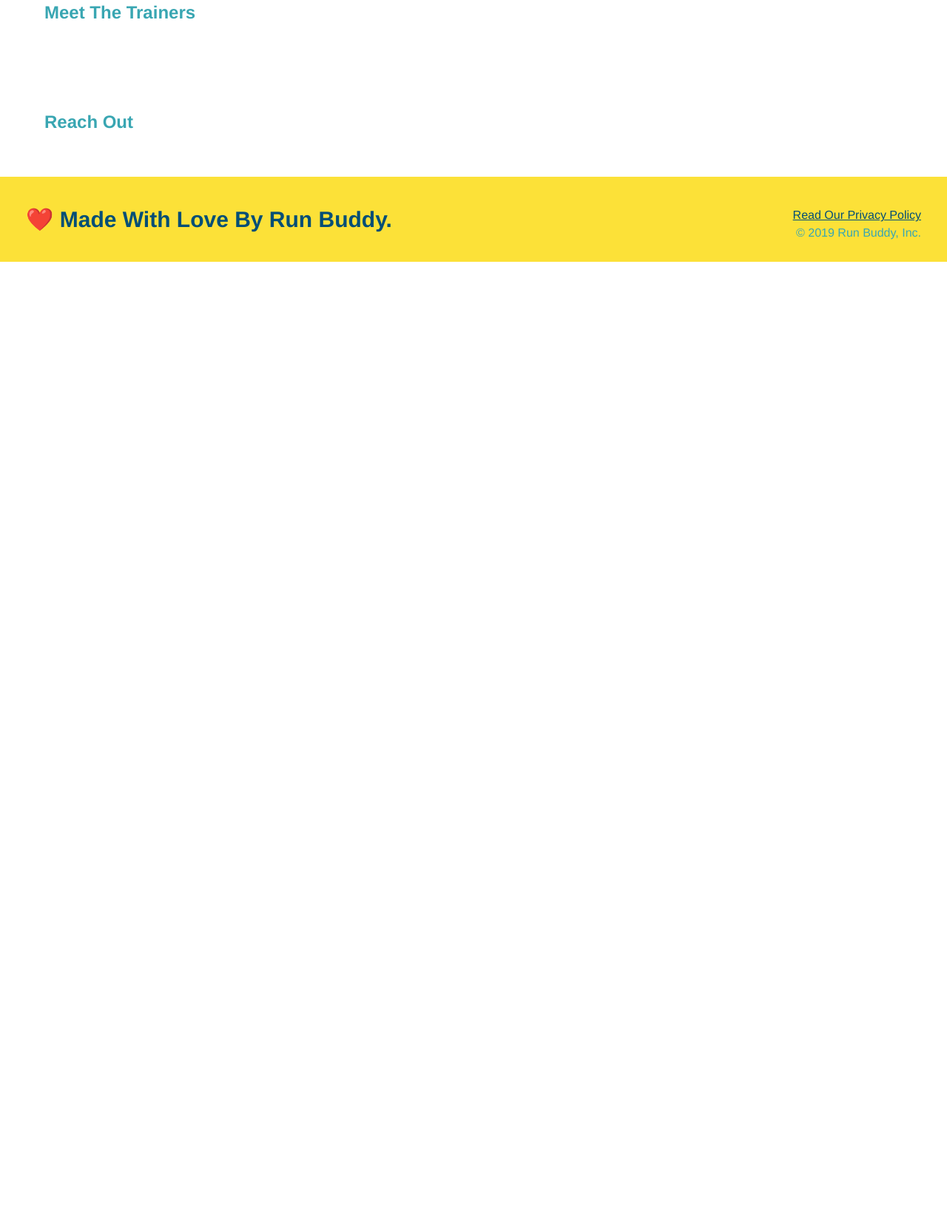
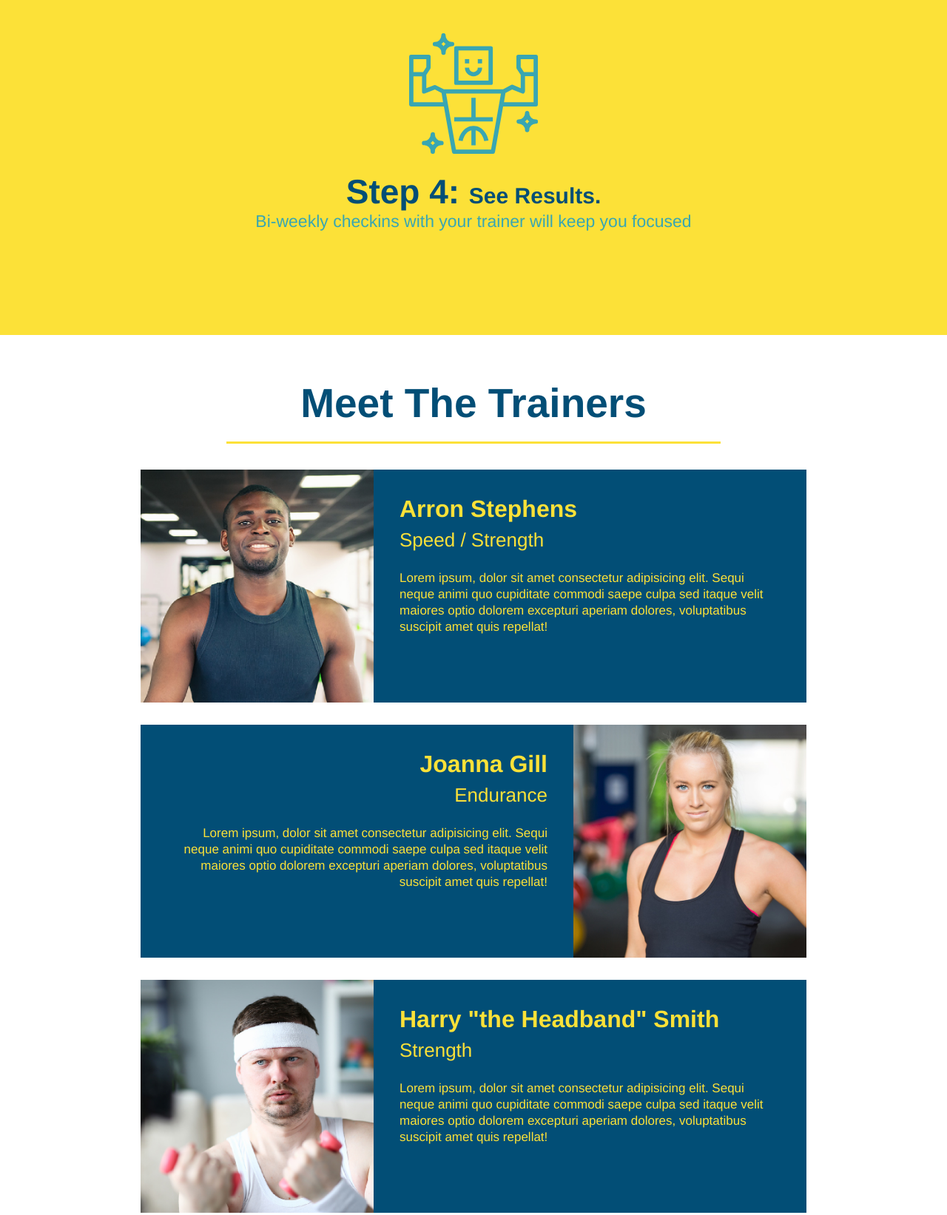
Before and after one commit to UlisesRosas/run-budd, a plain HTML site: page index.html in a window 1280 px wide. Shown: the part 2277-3920 px from the top of the page at 74% size. Before the commit the page ends 2631 px from the top, so only its background shows below. Drawn offline with Linux system fonts and the light colour scheme.

Commit message:
used article to create new sections for 3 tainers and styled them

```diff
--- a/assets/css/style.css
+++ b/assets/css/style.css
@@ -220,3 +220,55 @@ section {
 .steps span {
   font-size: 30px;
 }
+
+/* styling the "Meet the trainers section" */
+.trainers {
+  text-align: center;
+}
+
+/* styles the article element inside of the section */
+.trainer {
+  width: 900px;
+  margin: 0 auto 30px auto;
+  background: #024e76;
+  color: #fce138;
+  overflow: auto;
+}
+
+/* style the bio text and image of the section */
+.trainer img {
+  width: 35%;
+  float: left;
+}
+
+.trainer-bio {
+  padding: 35px;
+  float: left;
+  width: 65%;
+}
+
+/*  more utility claSS to fix things. text in this case. */
+.text-left {
+  text-align: left;
+}
+
+.text-right {
+  text-align: right;
+}
+
+/* Used to style spcific parts of the trainers <article> section */
+.trainer-bio h3 {
+  font-size: 32px;
+  margin-bottom: 8px;
+}
+
+.trainer-bio h4 {
+  font-weight: lighter;
+  font-size: 26px;
+  margin-bottom: 25px;
+}
+
+.trainer-bio p {
+  font-size: 17px;
+  line-height: 1.3;
+}
--- a/index.html
+++ b/index.html
@@ -108,8 +108,49 @@
          </section>
 
         <!--"Meet the trainers" section-->
-        <section>
-            <h2>Meet The Trainers</h2>
+        <section id="your-trainers" class="trainers">
+           <!-- re used the classes that we had to apply the same styling -->
+            <h2 class="section-title primary-border">Meet The Trainers</h2>
+
+            <!-- Created a trainer using <article> similar to <div> for things inside related to each other -->
+                <article class="trainer">
+                    <img src="./assets/images/trainer-1.jpg" alt="Arron Stephens in his workout clothes, ready to pump iron" />
+                    <!-- Using two class to fix a text alignment problem -->
+                    <div class="trainer-bio text-left">
+                        <h3>Arron Stephens</h3>
+                        <h4>Speed / Strength</h4>
+                        <p>
+                            Lorem ipsum, dolor sit amet consectetur adipisicing elit. Sequi neque animi quo cupiditate commodi saepe culpa sed
+                            itaque velit maiores optio dolorem excepturi aperiam dolores, voluptatibus suscipit amet quis repellat!
+                        </p>
+                    </div>
+              </article>
+
+        <!-- second trainer bio -->
+        <article class="trainer">
+            <div class="trainer-bio text-right">
+                <h3>Joanna Gill</h3>
+                <h4>Endurance</h4>
+                <p>
+                    Lorem ipsum, dolor sit amet consectetur adipisicing elit. Sequi neque animi quo cupiditate commodi saepe culpa sed
+                    itaque velit maiores optio dolorem excepturi aperiam dolores, voluptatibus suscipit amet quis repellat!
+                </p>
+           </div>
+            <img src="./assets/images/trainer-2.jpg" alt="Joanna Gill cooling off after a workout" />
+        </article>
+
+        <!-- third trainer bio -->
+        <article class="trainer">
+            <img src="./assets/images/trainer-3.jpg" alt="Harry Smith wearing a headband and lifting comically small pink weights" />
+            <div class="trainer-bio text-left">
+                <h3>Harry "the Headband" Smith</h3>
+                <h4>Strength</h4>
+                <p>
+                    Lorem ipsum, dolor sit amet consectetur adipisicing elit. Sequi neque animi quo cupiditate commodi saepe culpa sed
+                    itaque velit maiores optio dolorem excepturi aperiam dolores, voluptatibus suscipit amet quis repellat!
+                </p>
+            </div>
+        </article>
         </section>
 
         <!--"Reach out" section-->
```
Also changed, not shown: assets/images/step-2.svg (added), assets/images/step-3.svg (added), assets/images/step-4.svg (added), assets/images/trainer-1.jpg (added), assets/images/trainer-2.jpg (added), assets/images/trainer-3.jpg (added).
